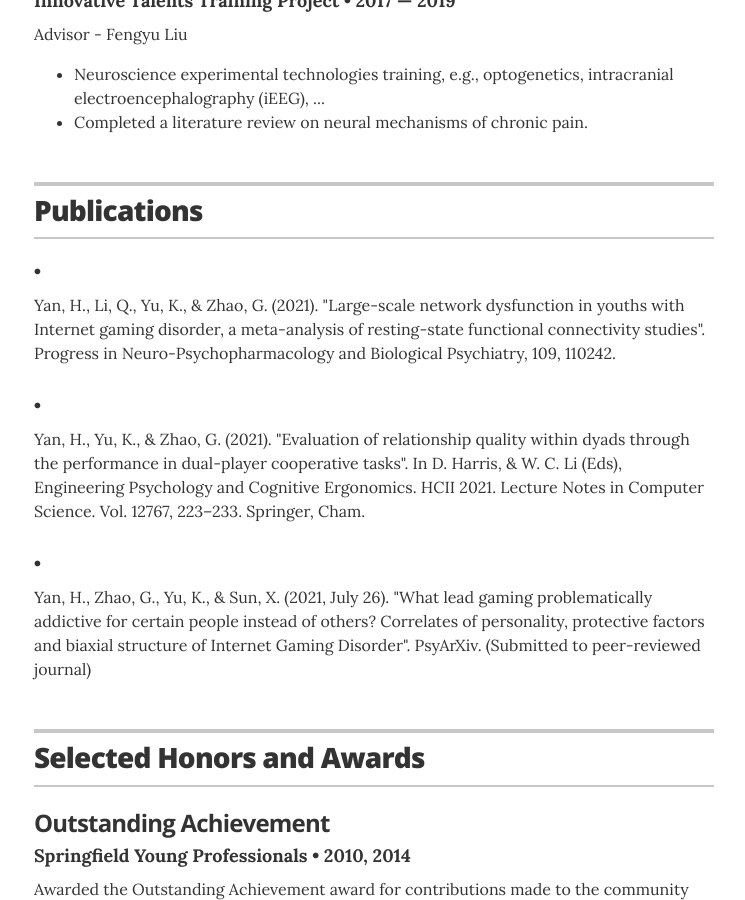
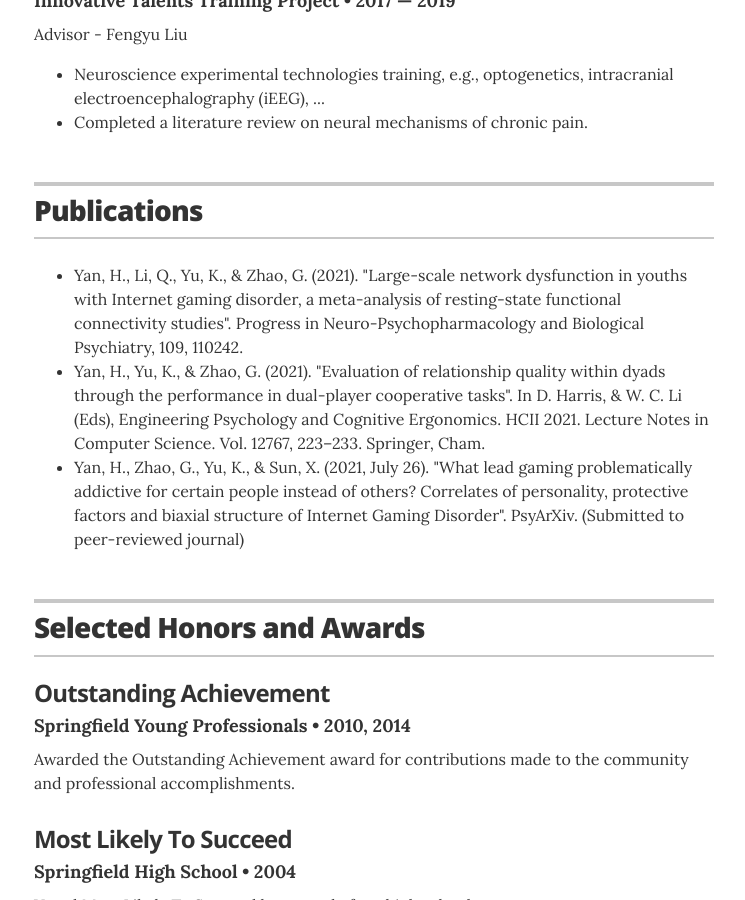
Before and after one commit to PsychYan/PsychYan.github.io, a Jekyll site: the page built from index.html, in a window 1280 px wide and 900 px high, scrolled down 1996 px. Shown: the whole window, without its empty margins (266-1011 px from the left). Built offline with Jekyll 4.4.1, drawn with Linux system fonts in a browser that asks for light colours.

Commit message:
Update resume.html

```diff
--- a/_layouts/resume.html
+++ b/_layouts/resume.html
@@ -123,14 +123,13 @@
           <h2>Publications</h2>
         </header>
 
-        {% for project in site.data.projects %}
-        <div class="resume-item" itemscope itemtype="http://schema.org/CreativeWork">
-          <meta itemprop="creator" content="{{ site.resume_name }}" itemtype="http://schema.org/Person" />
-          <h3 class="resume-item-title" itemprop="name">{% if project.url %}<a href="{{ project.url }}" itemprop="url">{{ project.project }}</a>{% else %}{{ project.project }}{% endif %}</h3>
-          <h4 class="resume-item-details" itemprop="description">{{ project.role }}  &bull; {{ project.duration }}</h4>
-          <p class="resume-item-copy">{{ project.description }}</p>
+        <div class="resume-item">
+          <ul class="resume-item-list">
+            {% for project in site.data.projects %}
+            <li>{{ project.description }}</li>
+            {% endfor %}
+          </ul>
         </div>
-        {% endfor %}
 
       </section>
       <!-- end Projects -->
```
